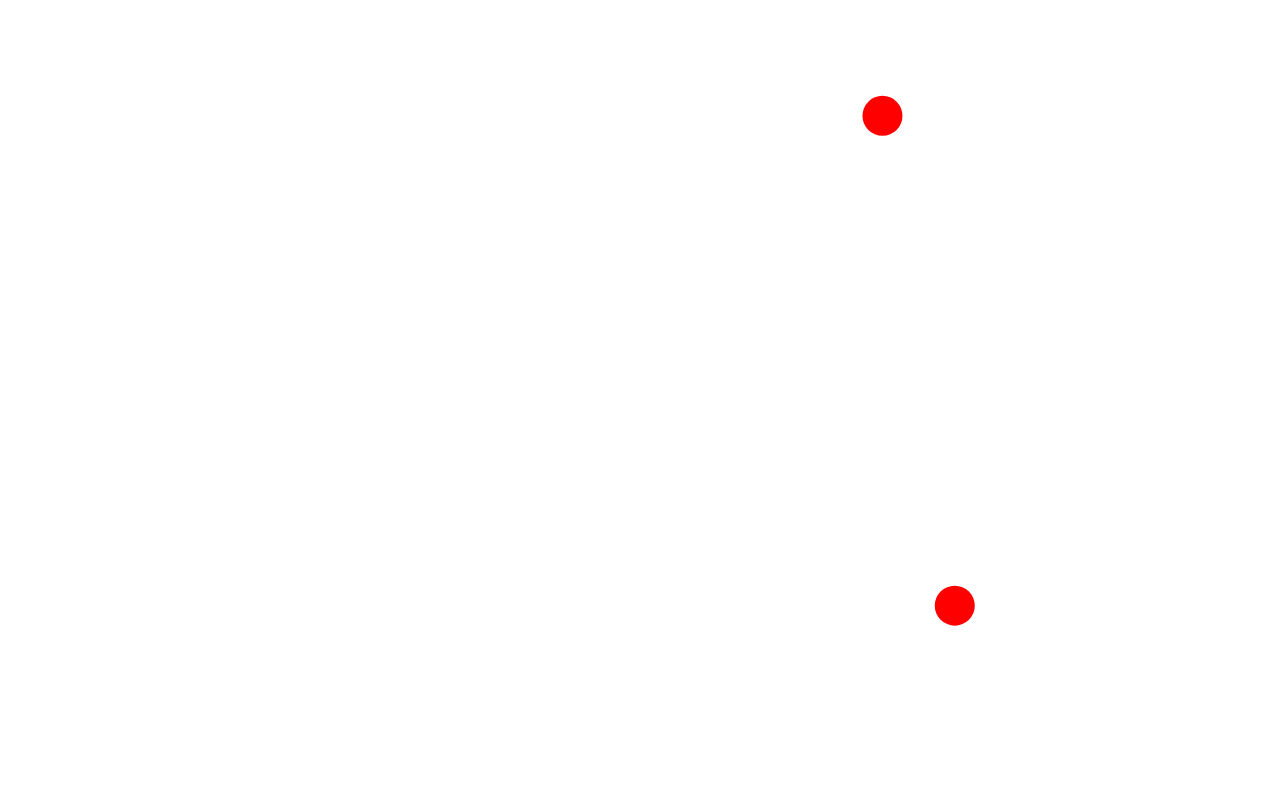
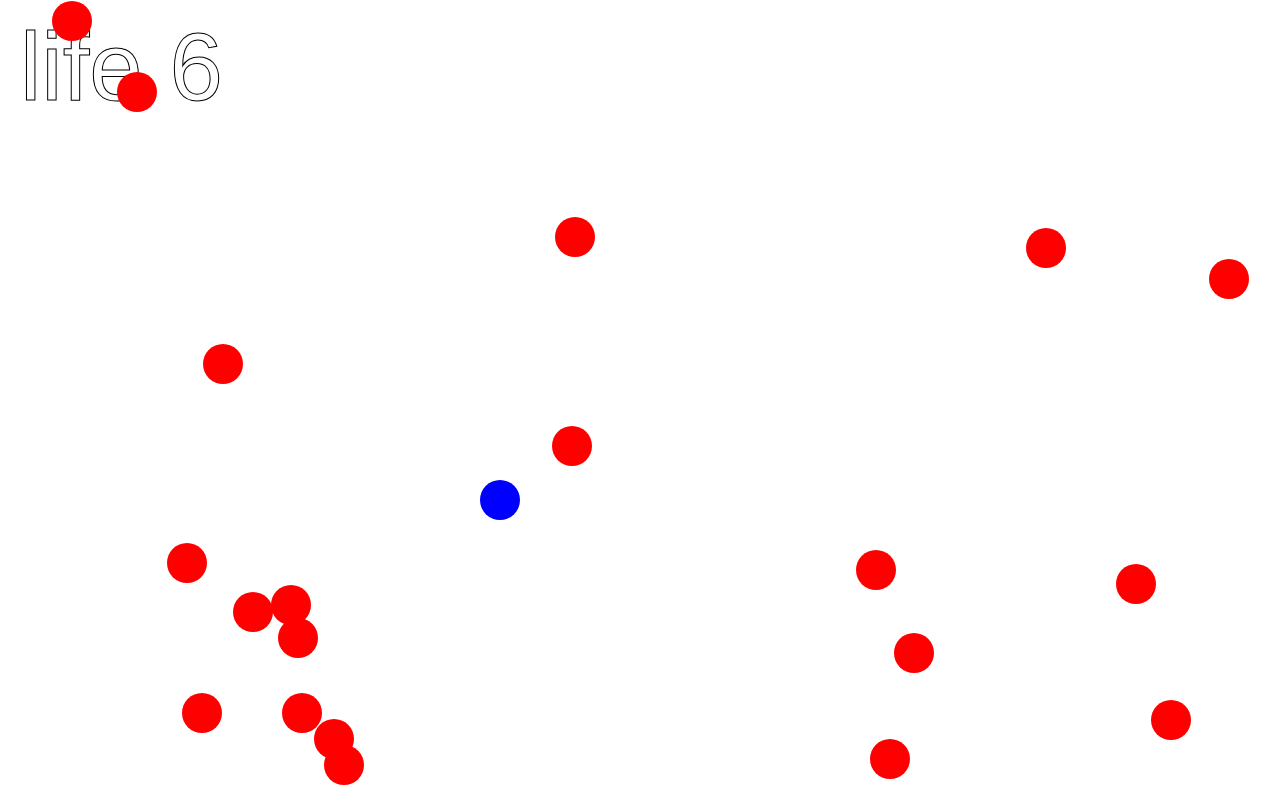
Before and after one commit to jkaing/projetCPA, a React (Create React App) app: page / in a window 1280 px wide. Built offline with nearby package versions, Linux system fonts and the light colour scheme.

Commit message:
:sparkles: lot of balls

```diff
--- a/src/components/canvas/conf.ts
+++ b/src/components/canvas/conf.ts
@@ -1,3 +1,3 @@
-export const FRICTION = 0.999
+export const FRICTION = 1
 export const RADIUS = 20
 export const MINMOVE = 0.1
--- a/src/components/canvas/index.tsx
+++ b/src/components/canvas/index.tsx
@@ -1,6 +1,9 @@
 import { useRef, useEffect } from 'react'
-import { State, step, click } from './state'
+import { State, step, click, mouseMove, endOfGame } from './state'
 import { render } from './renderer'
+
+const randomInt = (max: number) => Math.floor(Math.random() * max)
+const randomSign = () => Math.sign(Math.random() - 0.5)
 
 const initCanvas =
   (iterate: (ctx: CanvasRenderingContext2D) => void) =>
@@ -12,11 +15,18 @@ const initCanvas =
 
 const Canvas = ({ height, width }: { height: number; width: number }) => {
   const initialState: State = {
-    pos: [
-      { x: 123 % width, y: 123 % height, dx: 4, dy: 4 },
-      { x: 600 % width, y: 600 % height, dx: -4, dy: -4 },
-    ],
+    pos: new Array(20).fill(1).map((_) => ({
+      x: randomInt(width - 120) + 60,
+      y: randomInt(height - 120) + 60,
+      dx: 4 * randomSign(),
+      dy: 4 * randomSign(),
+    })),
     size: { height, width },
+    player: {
+      coord: { x: 500 % width, y: 500 % height, dx: 0, dy: 0 },
+      life: 10,
+    },
+    endOfGame: true,
   }
 
   const ref = useRef<any>()
@@ -24,19 +34,26 @@ const Canvas = ({ height, width }: { height: number; width: number }) => {
 
   const iterate = (ctx: CanvasRenderingContext2D) => {
     state.current = step(state.current)
+    state.current.endOfGame = !endOfGame(state.current)
     render(ctx)(state.current)
-    requestAnimationFrame(() => iterate(ctx))
+    if (!state.current.endOfGame) requestAnimationFrame(() => iterate(ctx))
   }
   const onClick = (e: PointerEvent) => {
     state.current = click(state.current)(e)
+  }
+
+  const onMove = (e: PointerEvent) => {
+    state.current = mouseMove(state.current)(e)
   }
   useEffect(() => {
     if (ref.current) {
       initCanvas(iterate)(ref.current)
       ref.current.addEventListener('click', onClick)
+      ref.current.addEventListener('mousemove', onMove)
     }
     return () => {
       ref.current.removeEventListener('click', onClick)
+      ref.current.removeEventListener('mousemove', onMove)
     }
   }, [])
   return <canvas {...{ height, width, ref }} />
--- a/src/components/canvas/renderer.ts
+++ b/src/components/canvas/renderer.ts
@@ -8,15 +8,26 @@ const clear = (ctx: CanvasRenderingContext2D) => {
 }
 
 const drawCirle =
-  (ctx: CanvasRenderingContext2D) =>
+  (ctx: CanvasRenderingContext2D, color?: string) =>
   ({ x, y }: { x: number; y: number }) => {
     ctx.beginPath()
-    ctx.fillStyle = 'red'
+    ctx.fillStyle = color ?? 'red'
     ctx.arc(x, y, conf.RADIUS, 0, 2 * Math.PI)
     ctx.fill()
   }
 
 export const render = (ctx: CanvasRenderingContext2D) => (state: State) => {
   clear(ctx)
+  ctx.font = '96px arial'
+  ctx.strokeText(`life ${state.player.life}`, 20, 100)
   state.pos.map(drawCirle(ctx))
+  drawCirle(ctx, 'blue')(state.player.coord)
+  if (state.endOfGame) {
+    ctx.font = '48px'
+    ctx.strokeText(
+      'END OF GAME',
+      state.size.width / 2 - 400,
+      state.size.height / 2
+    )
+  }
 }
--- a/src/components/canvas/state.ts
+++ b/src/components/canvas/state.ts
@@ -1,7 +1,12 @@
 import * as conf from './conf'
 type Coord = { x: number; y: number; dx: number; dy: number }
 type Size = { height: number; width: number }
-export type State = { pos: Array<Coord>; size: Size }
+export type State = {
+  pos: Array<Coord>
+  size: Size
+  player: { coord: Coord; life: number; invincible?: number }
+  endOfGame: boolean
+}
 
 const dist2 = (o1: Coord, o2: Coord) =>
   Math.pow(o1.x - o2.x, 2) + Math.pow(o1.y - o2.y, 2)
@@ -51,8 +56,31 @@ export const step = (state: State) => {
       }
     })
   })
+  if (state.player.invincible) state.player.invincible--
+  else
+    state.pos.map((p1, i) => {
+      if (collide(p1, state.player.coord)) {
+        state.player.life--
+        state.player.invincible = 20
+      }
+    })
   return {
     ...state,
     pos: state.pos.map(iterate(state.size)),
   }
 }
+
+export const mouseMove =
+  (state: State) =>
+  (event: PointerEvent): State => {
+    const { offsetX, offsetY } = event
+    state.player = {
+      ...state.player,
+      coord: { x: offsetX, y: offsetY, dx: 0, dy: 0 },
+    }
+    return state
+  }
+
+export const endOfGame = (state: State): boolean => {
+  return state.player.life > 0
+}
```
